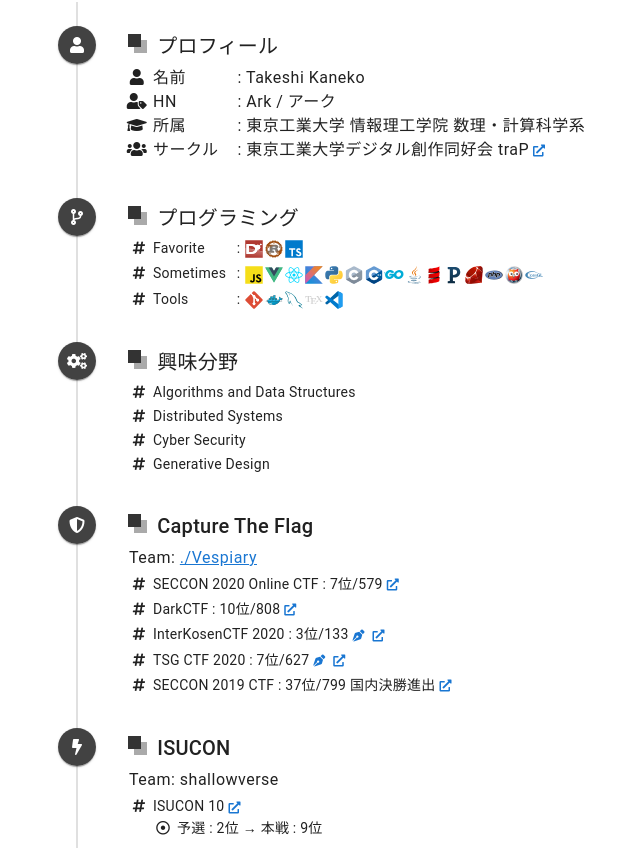
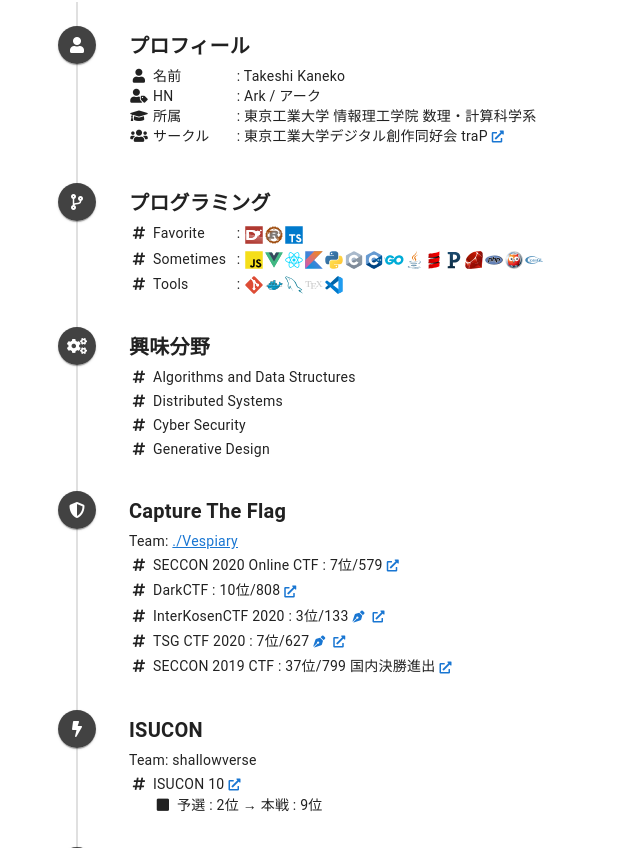
Before and after one commit to arkark/portfolio, a Vue app: page / in a window 1280 px wide. Shown: the part 852-1700 px from the top of the page, without its empty margins (211-851 px from the left). Built offline with nearby package versions, Linux system fonts and the light colour scheme; a web font is replaced by a local one.

Commit message:
Update design

```diff
--- a/src/components/about/card/AboutActivity.vue
+++ b/src/components/about/card/AboutActivity.vue
@@ -3,7 +3,7 @@
     <p class="mb-1">
       <span>TTPC</span>
     </p>
-    <ul class="fa-ul body-2 ma-0">
+    <ul class="fa-ul ma-0">
       <li class="ml-1 mb-1">
         <span class="fa-li"><i class="fas fa-hashtag"></i></span>
         <span>東京工業大学プログラミングコンテスト2019 : 運営</span>
@@ -18,7 +18,7 @@
         <link-icon :url="'https://game3.trap.jp'"></link-icon>
       </span>
     </p>
-    <ul class="fa-ul body-2 ma-0">
+    <ul class="fa-ul ma-0">
       <li class="ml-1 mb-1">
         <span class="fa-li"><i class="fas fa-hashtag"></i></span>
         <span>第4回ゲーム製作者交流会GAME<sup>3</sup> : 運営</span>
--- a/src/components/about/card/AboutArticle.vue
+++ b/src/components/about/card/AboutArticle.vue
@@ -1,6 +1,6 @@
 <template>
   <about-card :title="'書いた記事'">
-    <ul class="fa-ul body-2 ma-0">
+    <ul class="fa-ul ma-0">
       <li v-for="(item, index) in items" :key="index" class="mb-1">
         <span class="fa-li"><i class="fas fa-hashtag"></i></span>
         <span>
@@ -16,7 +16,7 @@
         </span>
       </li>
     </ul>
-    <p class="body-2 mb-1">
+    <p class="mb-1">
       <span>その他の記事</span>
       <v-icon x-small class="mx-2">fas fa-arrow-right</v-icon>
       <a href="https://blog.arkark.dev">ブログ</a>
--- a/src/components/about/card/AboutCard.vue
+++ b/src/components/about/card/AboutCard.vue
@@ -2,36 +2,14 @@
   <div>
     <v-card flat>
       <v-card-title class="py-1 px-1">
-        <span><span class="title-head"></span> {{ title }}</span>
+        <h4>{{ title }}</h4>
       </v-card-title>
-      <v-card-text class="pb-1 px-1 body-1 text--primary">
+      <v-card-text class="pb-1 px-1 body-2 text--primary">
         <slot></slot>
       </v-card-text>
     </v-card>
   </div>
 </template>
-
-<style scoped>
-.title-head {
-  display: inline-block;
-  background: #aaa;
-  width: 0.65em;
-  height: 0.65em;
-  margin: 0.5em 0.25em 0 0.25em;
-  box-sizing: border-box;
-  vertical-align: top;
-}
-.title-head::before {
-  content: "";
-  position: relative;
-  display: inline-block;
-  background: #333f;
-  width: 0.65em;
-  height: 0.65em;
-  top: -0.3em;
-  left: -0.3em;
-}
-</style>
 
 <script>
 export default {
--- a/src/components/about/card/AboutCompro.vue
+++ b/src/components/about/card/AboutCompro.vue
@@ -12,7 +12,7 @@
     <p class="mb-2">
       <img :src="projectEulerBadge" class="vertical-middle" width="160px" />
     </p>
-    <ul class="fa-ul body-2 ma-0">
+    <ul class="fa-ul ma-0">
       <li v-for="(item, index) in items" :key="index" class="mb-1">
         <span class="fa-li"><i class="fas fa-hashtag"></i></span>
         <span>{{ item.label }}</span>
--- a/src/components/about/card/AboutCtf.vue
+++ b/src/components/about/card/AboutCtf.vue
@@ -4,7 +4,7 @@
       Team:
       <a href="https://ctftime.org/team/80092">./Vespiary</a>
     </p>
-    <ul class="fa-ul body-2 ma-0">
+    <ul class="fa-ul ma-0">
       <li v-for="(item, index) in items" :key="index" class="mb-1">
         <span class="fa-li"><i class="fas fa-hashtag"></i></span>
         <span>{{ item.label }}</span>
--- a/src/components/about/card/AboutInterest.vue
+++ b/src/components/about/card/AboutInterest.vue
@@ -1,6 +1,6 @@
 <template>
   <about-card :title="'興味分野'">
-    <ul class="fa-ul body-2 ma-0">
+    <ul class="fa-ul ma-0">
       <li v-for="(item, index) in items" :key="index" class="mb-1">
         <span class="fa-li"><i class="fas fa-hashtag"></i></span>
         <span>{{ item }}</span>
--- a/src/components/about/card/AboutIntern.vue
+++ b/src/components/about/card/AboutIntern.vue
@@ -4,7 +4,7 @@
       <p class="mb-1" :key="'label-' + index">
         <span>{{ item.label }}</span>
       </p>
-      <ul :key="index" class="fa-ul body-2 ma-0">
+      <ul :key="index" class="fa-ul ma-0">
         <li
           v-for="(subItem, subIndex) in item.children"
           :key="index + '-' + subIndex"
--- a/src/components/about/card/AboutIsucon.vue
+++ b/src/components/about/card/AboutIsucon.vue
@@ -1,14 +1,14 @@
 <template>
   <about-card :title="'ISUCON'">
     <p class="mb-1">Team: shallowverse</p>
-    <ul class="fa-ul body-2 ma-0">
+    <ul class="fa-ul ma-0">
       <li class="mb-1">
         <span class="fa-li"><i class="fas fa-hashtag"></i></span>
         <span>ISUCON 10</span>
         <link-icon url="http://isucon.net/archives/54704557.html"></link-icon>
-        <ul class="fa-ul body-2 ma-0">
+        <ul class="fa-ul ma-0">
           <li class="mb-1">
-            <span class="fa-li"><i class="far fa-dot-circle"></i></span>
+            <span class="fa-li"><i class="fas fa-square"></i></span>
             <span>予選 : 2位 → 本戦 : 9位</span>
           </li>
         </ul>
--- a/src/components/about/card/AboutMarathon.vue
+++ b/src/components/about/card/AboutMarathon.vue
@@ -1,6 +1,6 @@
 <template>
   <about-card :title="'マラソンマッチ'">
-    <ul class="fa-ul body-2 ma-0">
+    <ul class="fa-ul ma-0">
       <li v-for="(item, index) in items" :key="index" class="mb-1">
         <span class="fa-li"><i class="fas fa-hashtag"></i></span>
         <span>{{ item.label }}</span>
--- a/src/components/about/card/AboutSkill.vue
+++ b/src/components/about/card/AboutSkill.vue
@@ -1,6 +1,6 @@
 <template>
   <about-card :title="'プログラミング'">
-    <ul class="fa-ul body-2 ma-0">
+    <ul class="fa-ul ma-0">
       <li v-for="(skill, index) in skills" :key="index" class="mb-1">
         <span class="fa-li"><i class="fas fa-hashtag"></i></span>
         <span
```
